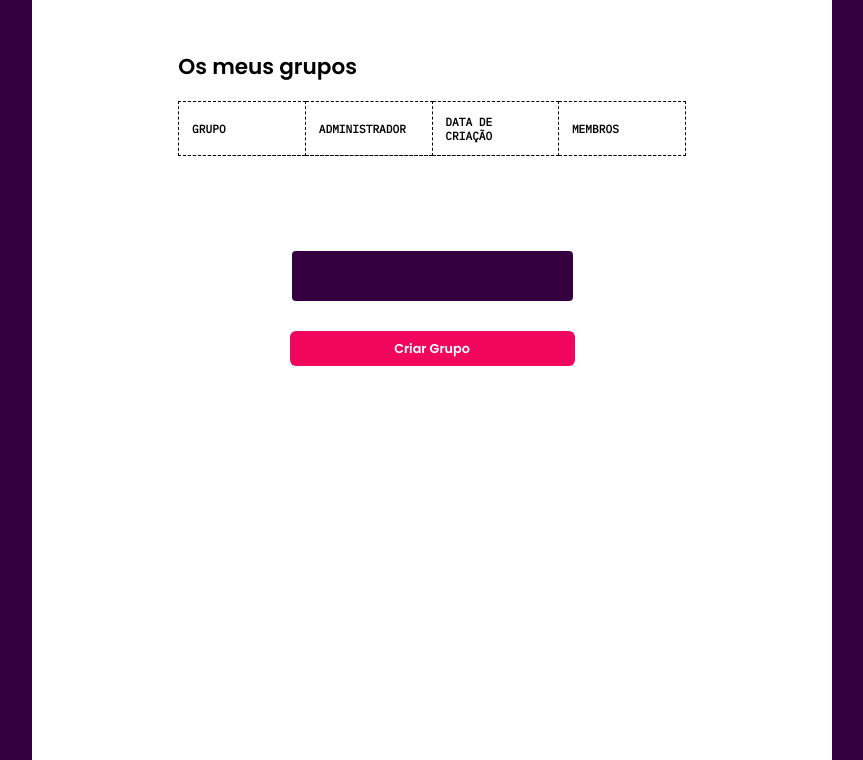
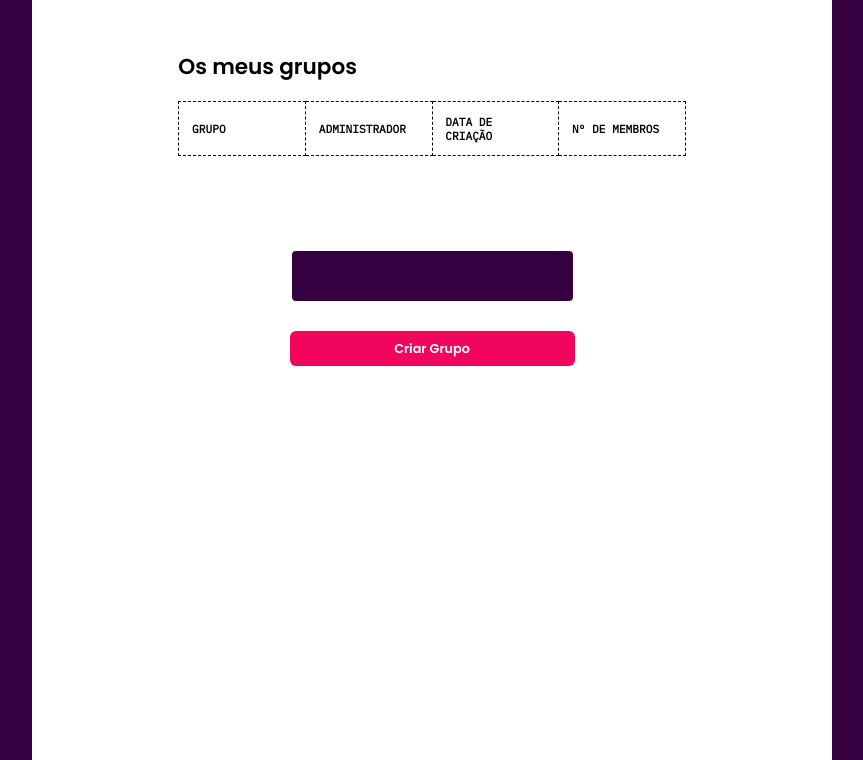
Before and after one commit to rmso27/MatchTracker, a Flask app: template app/templates/profile/profile.html in a window 1280 px wide. Shown: the part 40-800 px from the top of the page, without its empty margins (208-1071 px from the left). Run offline with Flask 3, Linux system fonts and the light colour scheme; the template is opened without the code that fills it, so the values that code supplies are empty.

Commit message:
minor refactor

```diff
--- a/app/templates/components/forms/group/CreateGroupForm.html
+++ b/app/templates/components/forms/group/CreateGroupForm.html
@@ -1,5 +1,5 @@
 <form class = "user-info-form" action = "/create-group" method = "post">
-    <b>Nome</b> <input type = "text" name = "name" required>
+    <b>Nome</b> <input type = "text" name = "group" required>
 
     <!-- Result message -->
     {% with messages = get_flashed_messages() %}
--- a/app/templates/components/tables/user/MainProfileTable.html
+++ b/app/templates/components/tables/user/MainProfileTable.html
@@ -7,14 +7,15 @@
             <td style = "width: 100px;"><b>GRUPO</b></td>
             <td style = "width: 100px;"><b>ADMINISTRADOR</b></td>
             <td style = "width: 100px;"><b>DATA DE CRIAÇÃO</b></td>
-            <td style = "width: 100px;"><b>MEMBROS</td>
+            <td style = "width: 100px;"><b>Nº DE MEMBROS</td>
         </tr>
-        <tr>
-            {% for group in groups %}
+        {% for group in groups %}
+            <tr>
                 <td><a href = "/group/{{ group.id }}">{{ group.name }}</a></td>
                 <td>{{ group.owner }}</td>
                 <td>{{ group.createdAt }}</td>
-            {% endfor %}
-        </tr>
+                <td>20</td>
+            </tr>
+        {% endfor %}
     </table>
 </div>
```
